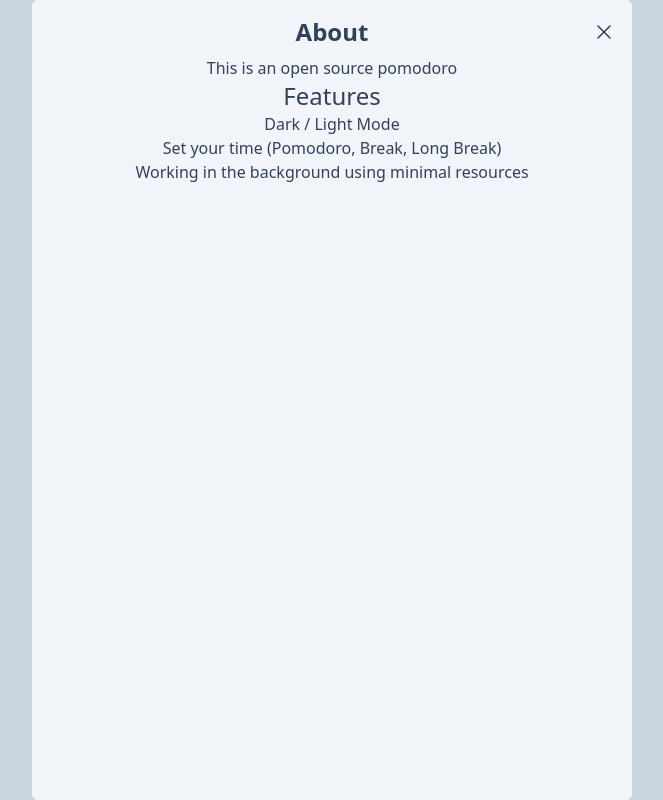
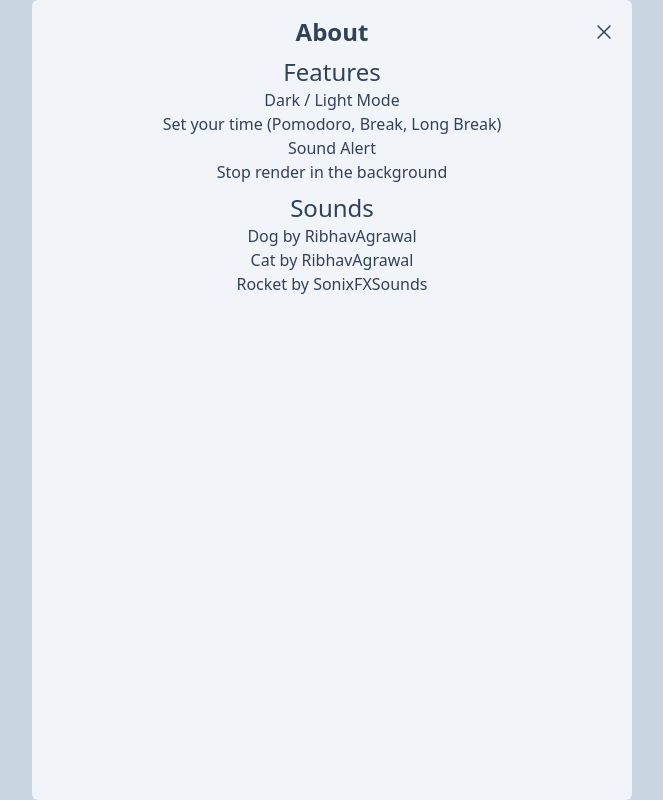
Before and after one commit to pyroxenestudio/pomodoro, a React (Vite) app: page / in a window 1280 px wide. Both pictures are taken after a click on the button "About". Shown: the whole page, without its empty margins (308-971 px from the left). Built offline with nearby package versions, Linux system fonts and the light colour scheme.

Commit message:
Feature: set About and Changelog modals

```diff
--- a/src/components/groups/footer.tsx
+++ b/src/components/groups/footer.tsx
@@ -5,17 +5,31 @@ export function Footer() {
     <footer className='h-12 flex justify-center items-center'>
       <Modal title='About' icon={<span>About</span>} buttonStyles='p-2'>
         <section>
-          This is an open source pomodoro
           <h2 className='text-2xl'>Features</h2>
-          <ul className=''>
+          <ul>
             <li>Dark / Light Mode</li>
             <li>Set your time (Pomodoro, Break, Long Break)</li>
-            <li>Working in the background using minimal resources</li>
+            <li>Sound Alert</li>
+            <li>Stop render in the background</li>
+          </ul>
+          <h2 className='text-2xl mt-2'>Sounds</h2>
+          <ul>
+            <li><a href='https://pixabay.com/sound-effects/dog-bark-type-01-293298/'>Dog by RibhavAgrawal</a></li>
+            <li><a href='https://pixabay.com/sound-effects/dog-bark-type-01-293298/'>Cat by RibhavAgrawal</a></li>
+            <li><a href='https://pixabay.com/sound-effects/rocket-launch-306441/'>Rocket by SonixFXSounds</a></li>
           </ul>
         </section>
       </Modal>
       <Modal title='Changelog' icon={<span>Changelog</span>} buttonStyles='p-2'>
         <section>
+          <h2 className='text-2xl'>Version: 1.0</h2>
+          <ul>
+            <li>Initial Release</li>
+            <li>Sounds Dog, Car, Rocket</li>
+            <li>Countdown with Pomodoro, Break, Long Break</li>
+            <li>Dark/Light themes</li>
+            <li>Settings and saved in the localstore</li>
+          </ul>
         </section>
       </Modal>
       {/* <Button variant='transparent' className='!font-normal'><a href='#'>Pyroxene</a></Button> */}
```
